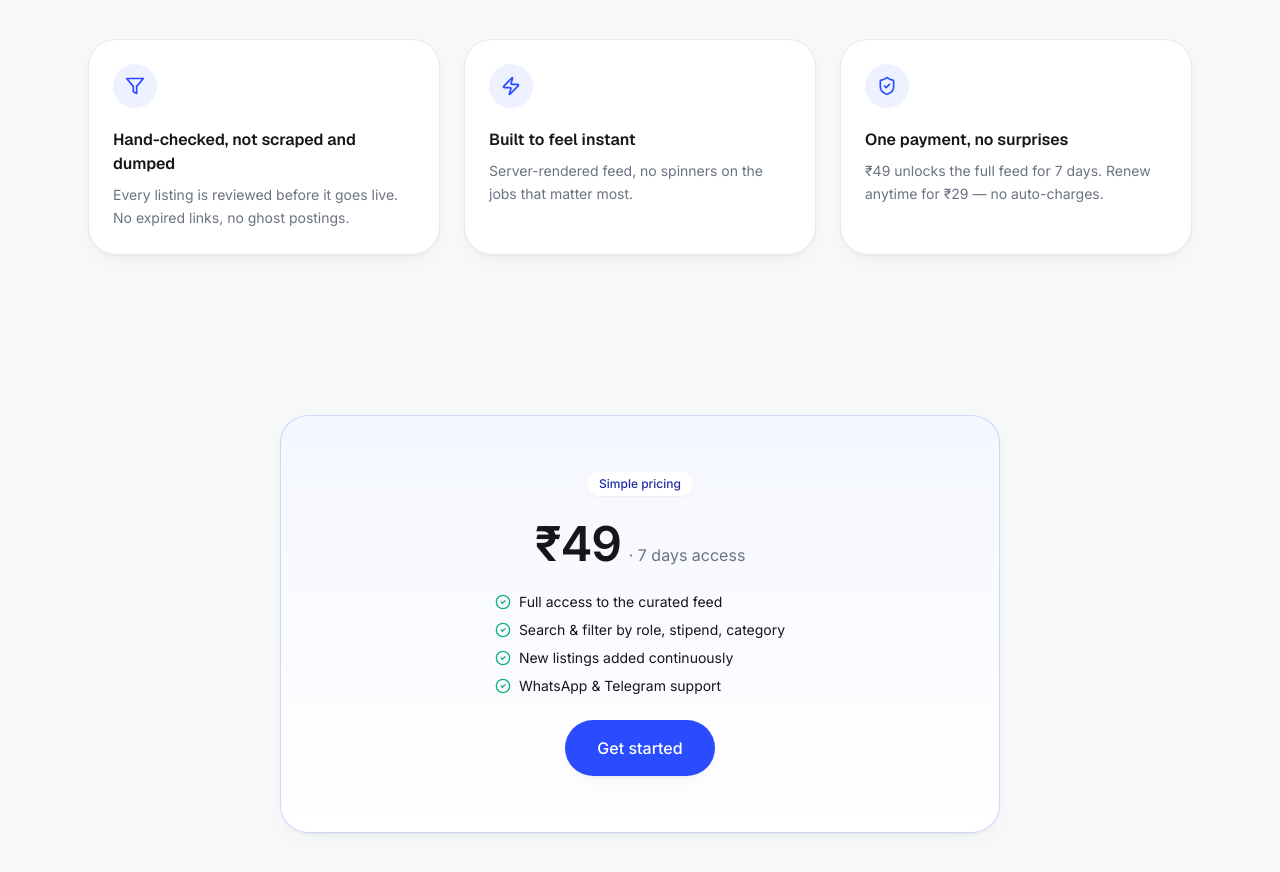
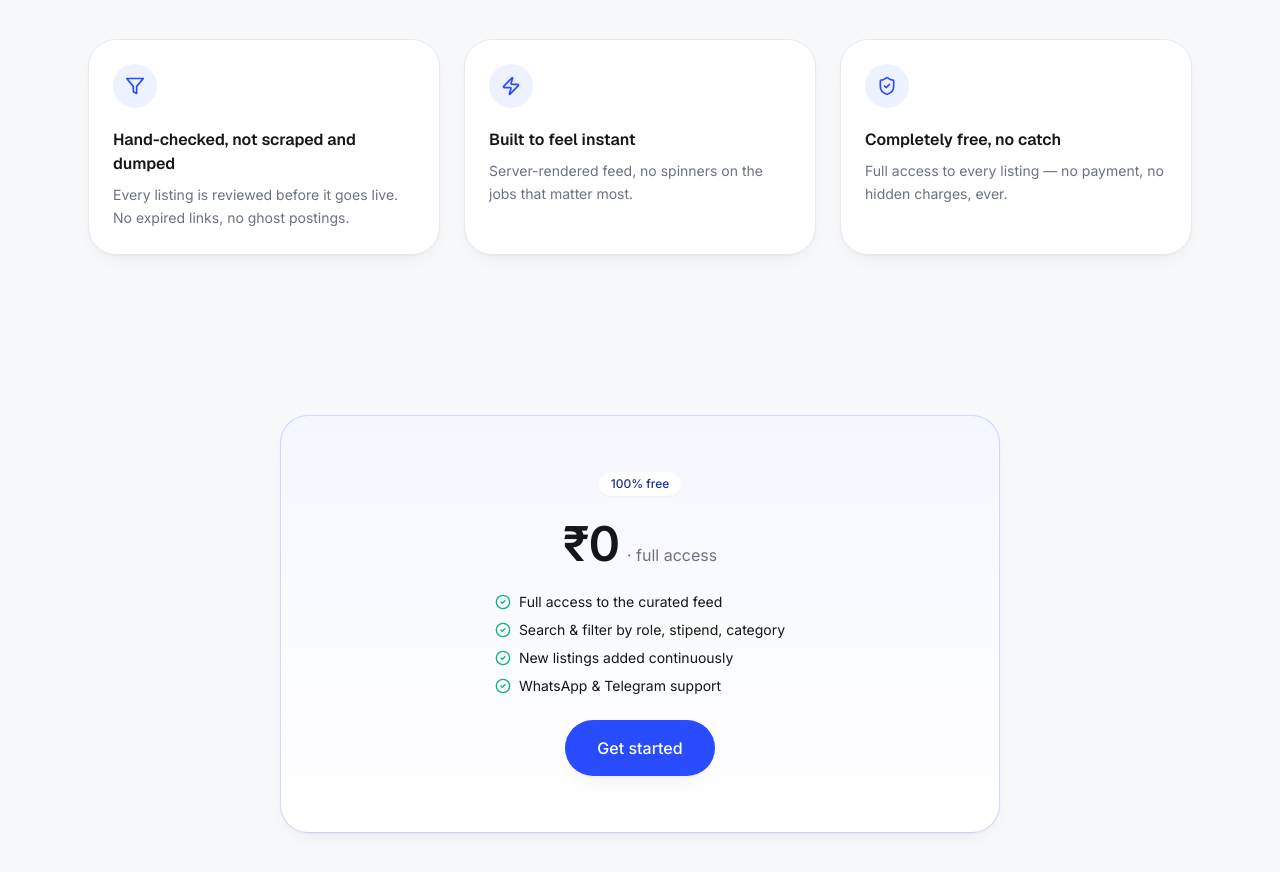
Before and after one commit to robinverma703/internhunt, a Next.js app: page / in a window 1280 px wide. Shown: the part 840-1712 px from the top of the page. Built offline with nearby package versions, Linux system fonts and the light colour scheme; no server answers; the database is empty.

Commit message:
Remove all pricing mentions, make fully free

```diff
--- a/app/page.tsx
+++ b/app/page.tsx
@@ -21,8 +21,8 @@ const VALUE_PROPS = [
   },
   {
     icon: ShieldCheck,
-   title: "One payment, no surprises",
-    body: "₹49 unlocks the full feed for 7 days. Renew anytime for ₹29 — no auto-charges.",
+    title: "Completely free, no catch",
+    body: "Full access to every listing — no payment, no hidden charges, ever.",
   },
 ];
 
@@ -59,11 +59,11 @@ export default async function LandingPage() {
         <Card className="border-signal/20 bg-gradient-to-b from-signal-dim/60 to-surface">
           <CardContent className="flex flex-col items-center gap-6 py-14 text-center">
             <span className="rounded-full bg-white px-3 py-1 text-xs font-medium text-signal-deep shadow-card">
-              Simple pricing
+              100% free
             </span>
             <div>
-              <span className="text-5xl font-semibold tracking-tight text-graphite">₹49</span>
-              <span className="ml-2 text-muted">· 7 days access</span>
+              <span className="text-5xl font-semibold tracking-tight text-graphite">₹0</span>
+              <span className="ml-2 text-muted">· full access</span>
             </div>
             <ul className="grid gap-2 text-sm text-graphite">
               {[
--- a/components/more-sections.tsx
+++ b/components/more-sections.tsx
@@ -22,7 +22,7 @@ const TESTIMONIALS = [
     name: "Arjun M.",
     role: "SDE Intern, backend",
     quote:
-    "Paid the 49 rupees expecting nothing special. Got three real interviews in that one week. Worth it.",
+      "Signed up expecting nothing special. Got three real interviews in that one week. Worth it.",
   },
   {
     name: "Kavya R.",
@@ -34,8 +34,8 @@ const TESTIMONIALS = [
 
 const FAQS = [
   {
-    q: "Is the 49 rupees a one-time payment or a subscription?",
-    a: "It's a 7-day access pass, not an auto-renewing subscription — you pay once and browse the full feed for a week. If you come back later, renewing costs ₹29.",
+    q: "Is InternHunt really free?",
+    a: "Yes — full access to the feed is completely free, no payment or subscription required.",
   },
   {
     q: "How often are new internships added?",
@@ -43,7 +43,7 @@ const FAQS = [
   },
   {
     q: "What if a link turns out to be broken?",
-    a: "Message us on WhatsApp or Telegram and we will pull it down and refund your access if it happens repeatedly.",
+    a: "Message us on WhatsApp or Telegram and we will pull it down as soon as possible.",
   },
   {
     q: "Do you support students outside India?",
```
